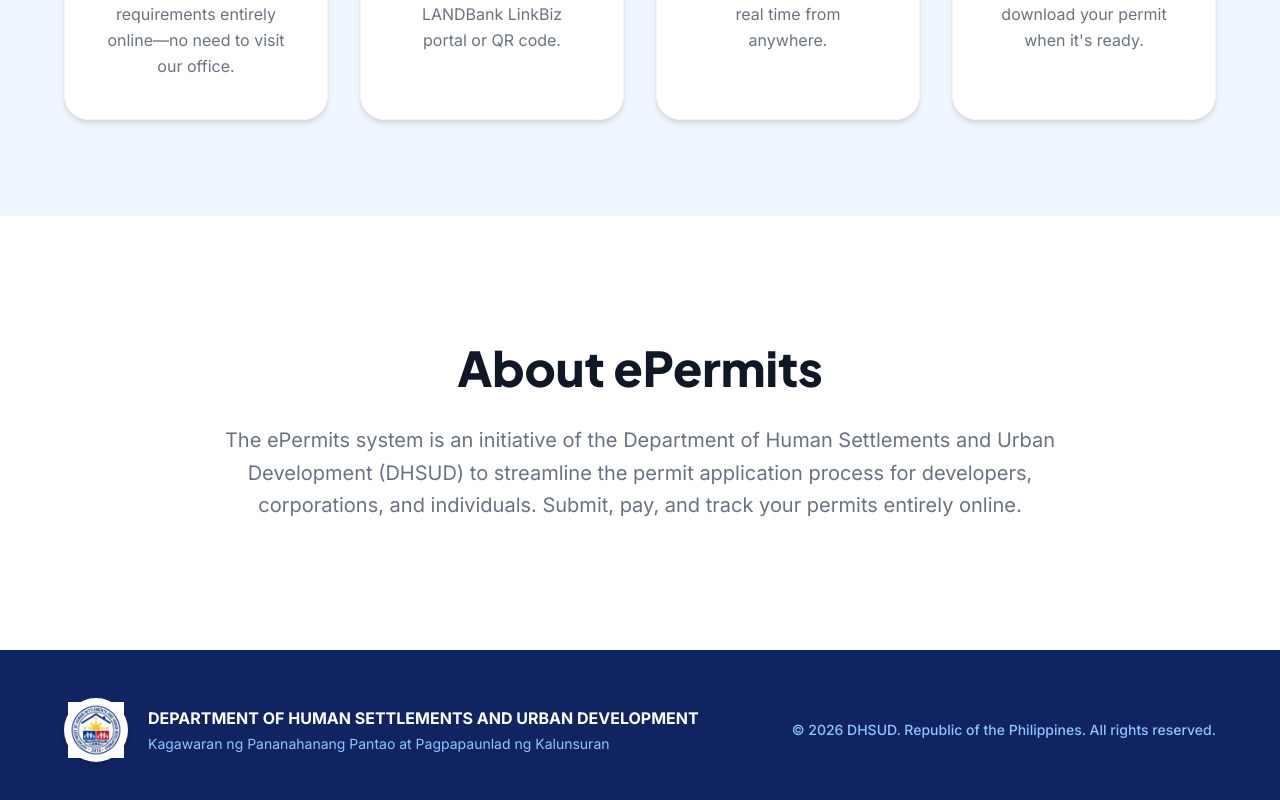
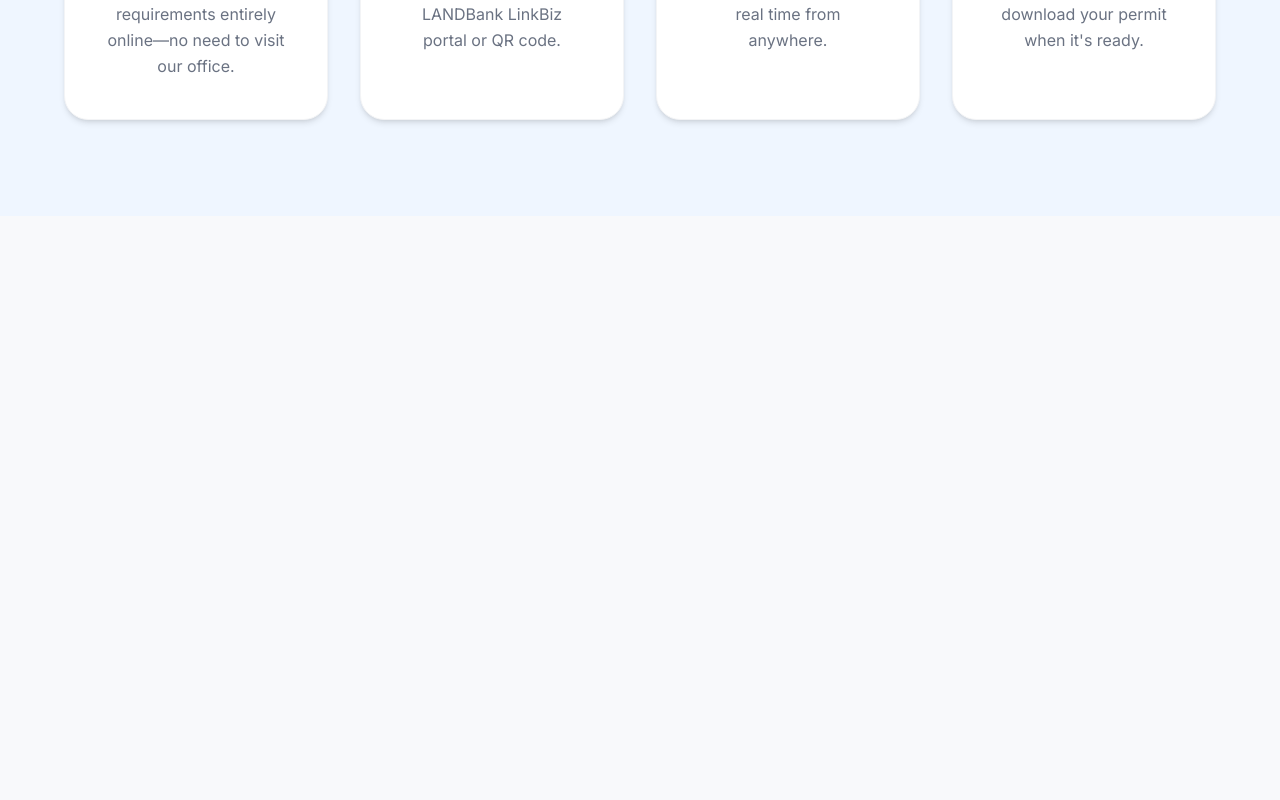
Before and after one commit to rinkpanger7700/ePermit, a Next.js app: page /home in a window 1280 px wide. Shown: the part 1202-2002 px from the top of the page. After the commit the page ends 1418 px from the top, so only its background shows below. Built offline with nearby package versions, Linux system fonts and the light colour scheme; no server answers.

Commit message:
Remove About and Footer sections from landing page

```diff
--- a/app/(public)/home/page.tsx
+++ b/app/(public)/home/page.tsx
@@ -161,36 +161,6 @@
         </div>
       </section>
 
-      {/* ── ABOUT SECTION ── */}
-      <section id="about" className="py-32 bg-white">
-        <div className="max-w-[1600px] mx-auto px-8 xl:px-16 text-center">
-          <h2 className="text-5xl font-extrabold text-gray-900 mb-8">About ePermits</h2>
-          <p className="text-gray-500 max-w-4xl mx-auto leading-relaxed text-xl">
-            The ePermits system is an initiative of the Department of Human
-            Settlements and Urban Development (DHSUD) to streamline the permit
-            application process for developers, corporations, and individuals.
-            Submit, pay, and track your permits entirely online.
-          </p>
-        </div>
-      </section>
-
-      {/* ── FOOTER ── */}
-      <footer className="bg-[#0F2461] text-white py-12">
-        <div className="max-w-[1600px] mx-auto px-8 xl:px-16 flex flex-col md:flex-row items-center justify-between gap-6">
-          <div className="flex items-center gap-5">
-            <div className="w-16 h-16 relative flex-shrink-0 bg-white rounded-full p-1 shadow-md">
-              <Image src="/dhsud-logo.png" alt="DHSUD Logo" fill className="object-contain p-1" />
-            </div>
-            <div>
-              <p className="font-bold text-base">DEPARTMENT OF HUMAN SETTLEMENTS AND URBAN DEVELOPMENT</p>
-              <p className="text-sm text-blue-300 mt-1">Kagawaran ng Pananahanang Pantao at Pagpapaunlad ng Kalunsuran</p>
-            </div>
-          </div>
-          <div className="text-sm text-blue-300 font-medium">
-            © {new Date().getFullYear()} DHSUD. Republic of the Philippines. All rights reserved.
-          </div>
-        </div>
-      </footer>
     </div>
   );
 }
```
